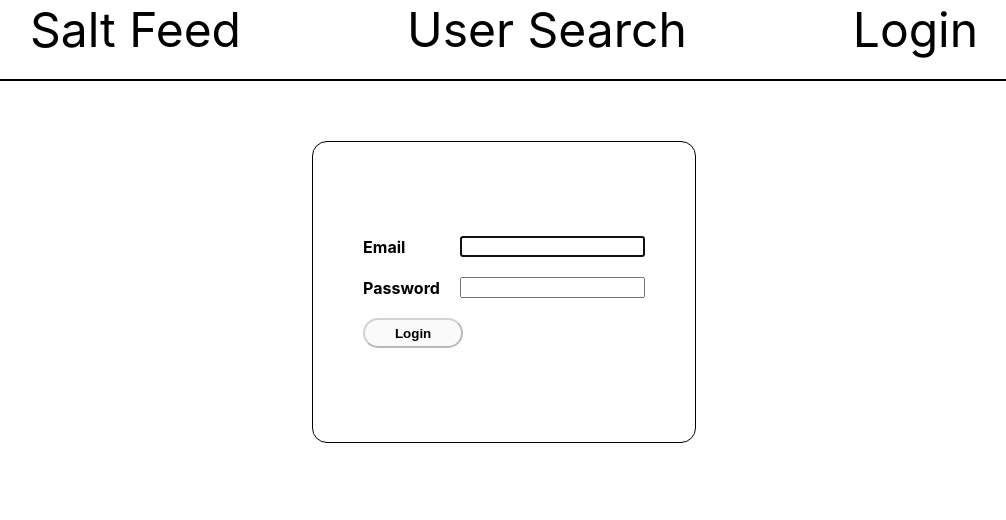
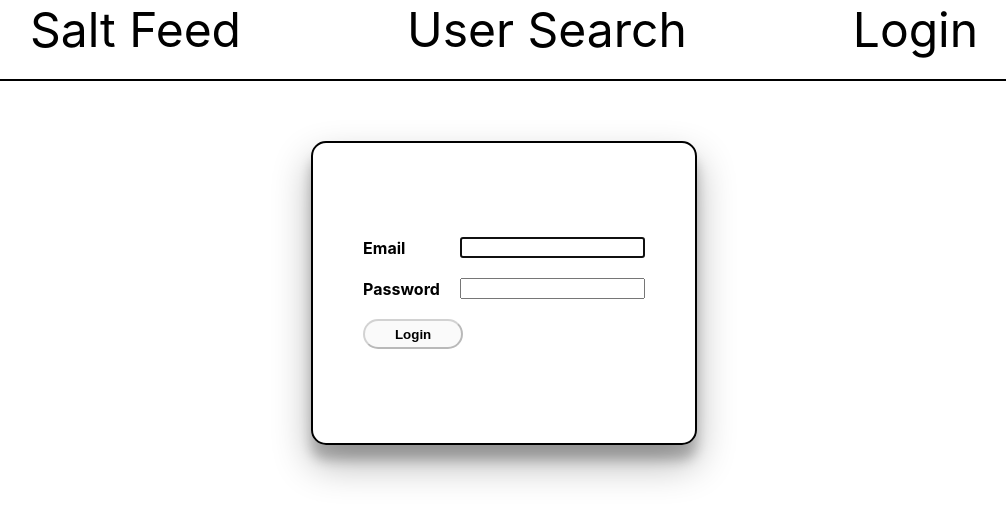
Before and after one commit to MicahJank/frontend, a React (Create React App) app in the folder crud/: page /login in a window 1280 px wide. Shown: the top 520 px of the page, without its empty margins (136-1142 px from the left). Built offline with nearby package versions, Linux system fonts and the light colour scheme.

Commit message:
I have updated some styling for the login page.

```diff
--- a/crud/src/components/Login.css
+++ b/crud/src/components/Login.css
@@ -8,11 +8,12 @@
       max-width: 320px;
       display: flex;
       flex-direction: column;
-      border: 1px solid black;
+      border: 2px solid black;
       height: 300px;
       padding: 0px 50px;
       border-radius: 15px;
       justify-content: center;
+      box-shadow: 0 19px 38px rgba(0, 0, 0, 0.3), 0 15px 12px rgba(0, 0, 0, 0.22);
       /* align-items: center; */
     }
 
```
